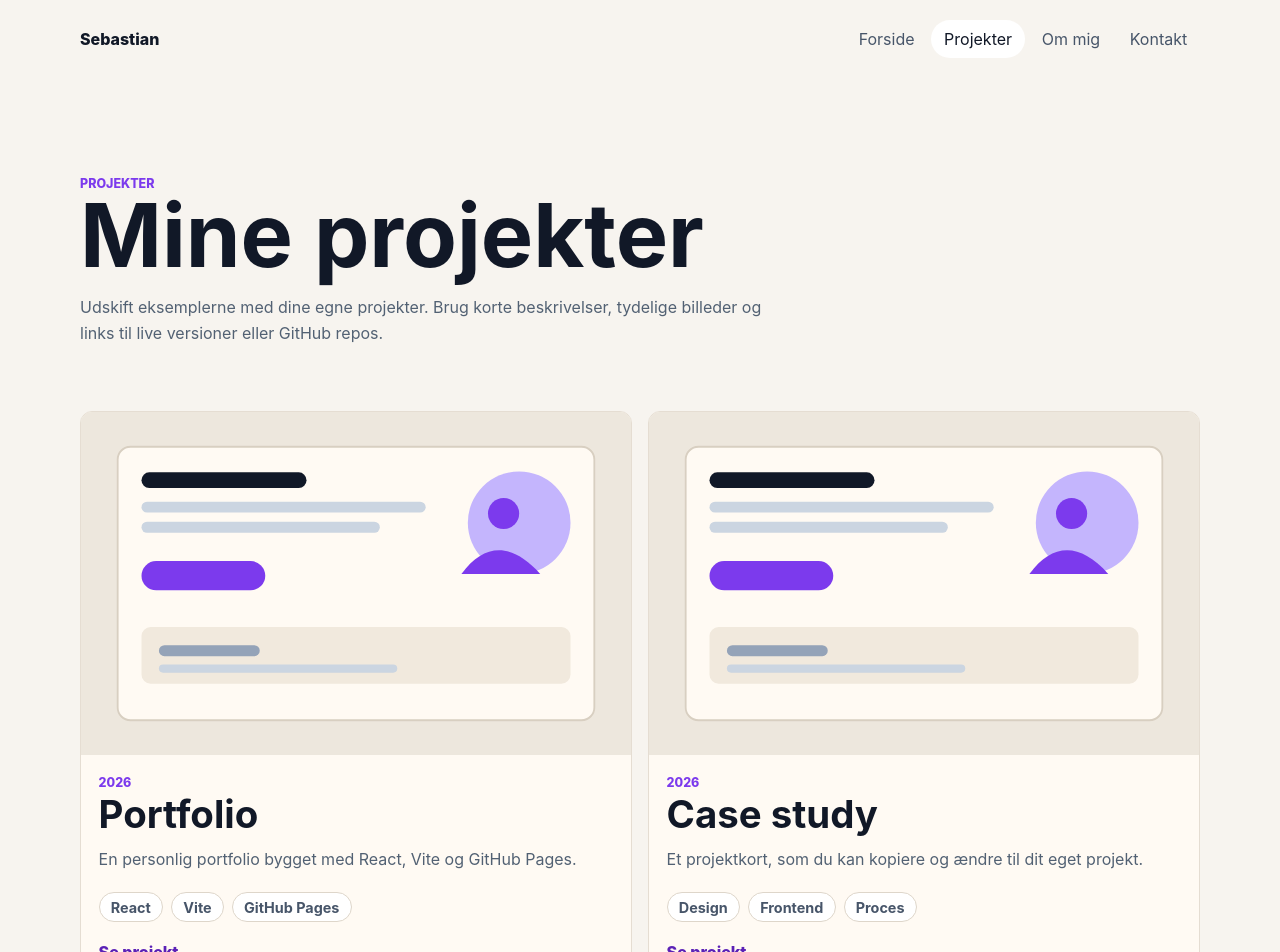
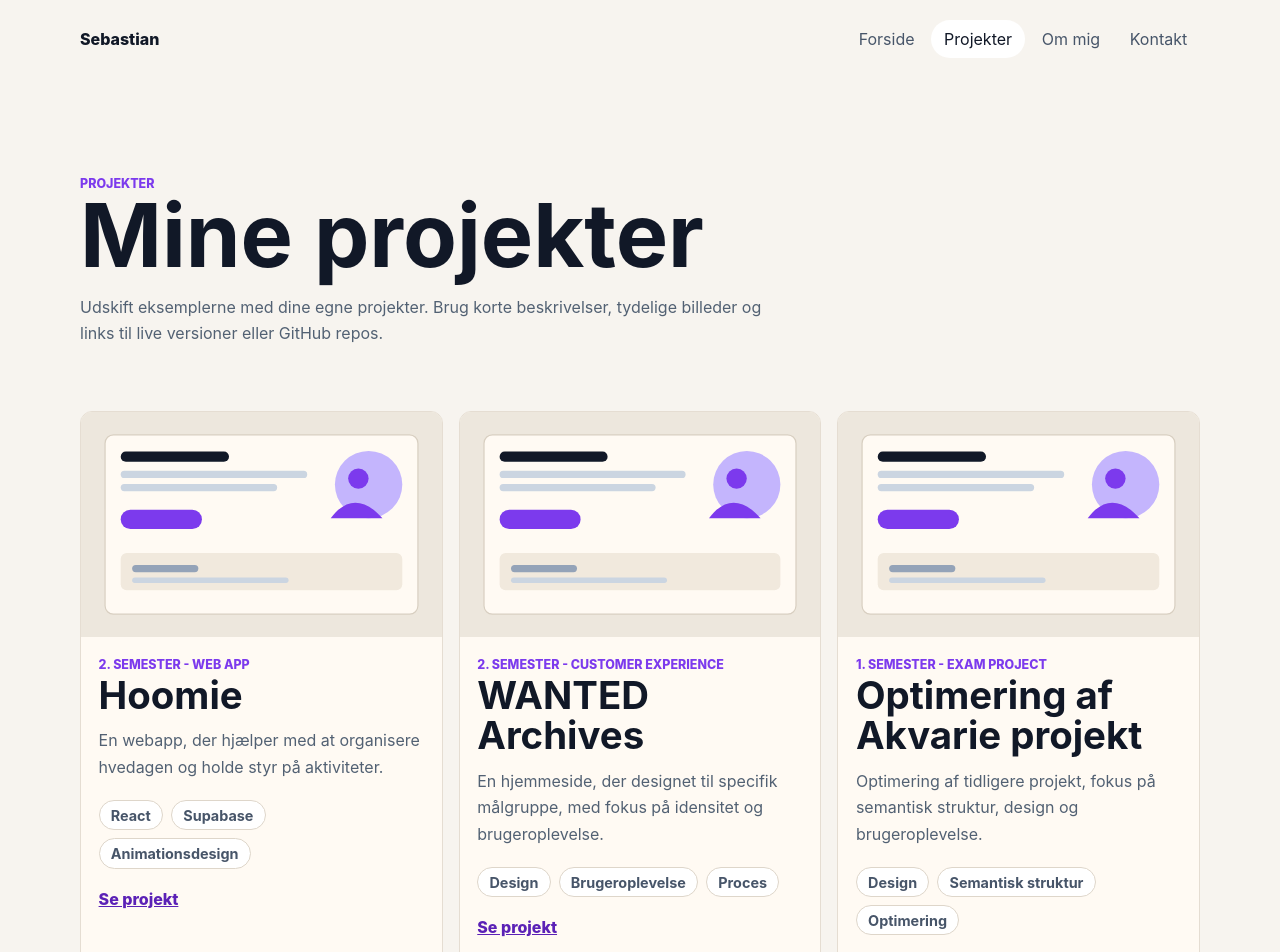
Before and after one commit to Sebbbenator/sebbbenator.github.io, a React (Vite) app: page /projects in a window 1280 px wide. Shown: the top 952 px of the page. Built offline with nearby package versions, Linux system fonts and the light colour scheme.

Commit message:
Ændringer i data

```diff
--- a/src/data/projects.js
+++ b/src/data/projects.js
@@ -1,37 +1,61 @@
 const projects = [
   {
-    slug: "portfolio",
-    title: "Portfolio",
-    year: "2026",
-    summary: "En personlig portfolio bygget med React, Vite og GitHub Pages.",
-    description:
-      "Portfolioen viser udvalgte projekter og fungerer som et udgangspunkt for at arbejde med komponenter, routing, styling og deployment.",
-    tags: ["React", "Vite", "GitHub Pages"],
+    slug: "web-app",
+    title: "Hoomie",
+    year: "2. Semester - Web App",
+    summary:
+      " En webapp, der hjælper med at organisere hvedagen og holde styr på aktiviteter.",
+    description: "Placeholder (ved ik hvad der skal stå endnu).",
+    tags: ["React", "Supabase", "Animationsdesign"],
     image: `${import.meta.env.BASE_URL}portfolio-placeholder.svg`,
     links: [
       {
         label: "Live site",
-        href: "https://sebbbenator.github.io",
+        href: "https://sebbbenator.github.io/hoomie/",
       },
       {
         label: "GitHub repo",
-        href: "https://github.com/Sebbbenator/sebbbenator.github.io",
+        href: "https://github.com/Sebbbenator/hoomie",
       },
     ],
   },
   {
-    slug: "case-study",
-    title: "Case study",
-    year: "2026",
-    summary: "Et projektkort, som du kan kopiere og ændre til dit eget projekt.",
-    description:
-      "Beskriv problemet, processen, din rolle, de vigtigste valg og hvad du lærte. Gør projektet konkret, så andre kan forstå dit arbejde.",
-    tags: ["Design", "Frontend", "Proces"],
+    slug: "customer-experience",
+    title: "WANTED Archives",
+    year: "2. Semester - Customer Experience",
+    summary:
+      "En hjemmeside, der designet til specifik målgruppe, med fokus på idensitet og brugeroplevelse.",
+    description: "Placeholder (ved ik hvad der skal stå endnu)",
+    tags: ["Design", "Brugeroplevelse", "Proces"],
     image: `${import.meta.env.BASE_URL}portfolio-placeholder.svg`,
     links: [
       {
-        label: "Eksempel-link",
-        href: "https://github.com",
+        label: "Live site",
+        href: "https://magecties.github.io/customer-experience-exam/",
+      },
+      {
+        label: "GitHub repo",
+        href: "https://github.com/magecties/customer-experience-exam",
+      },
+    ],
+  },
+  {
+    slug: "exam-project",
+    title: "Optimering af Akvarie projekt",
+    year: "1. Semester - Exam Project",
+    summary:
+      "Optimering af tidligere projekt, fokus på semantisk struktur, design og brugeroplevelse.",
+    description: "Placeholder (ved ik hvad der skal stå endnu).",
+    tags: ["Design", "Semantisk struktur", "Optimering"],
+    image: `${import.meta.env.BASE_URL}portfolio-placeholder.svg`,
+    links: [
+      {
+        label: "Live site",
+        href: "https://sebbbenator.github.io/exd-projekt-eksamen/",
+      },
+      {
+        label: "GitHub repo",
+        href: "https://github.com/Sebbbenator/exd-projekt-eksamen",
       },
     ],
   },
--- a/src/pages/AboutPage.jsx
+++ b/src/pages/AboutPage.jsx
@@ -7,7 +7,8 @@
       <h1>Hvem er jeg?</h1>
       <p className="lead">
         Jeg er frontend-udvikler under uddannelse. Jeg bygger
-        webprojekter med fokus på ren kode, gode brugeroplevelser og et design der er i øjnfangende.
+        webprojekter med fokus på ren kode, gode brugeroplevelser og et
+        iøjnefaldende design.
       </p>
 
       <section className="info-list" aria-label="Om mig detaljer">
```
